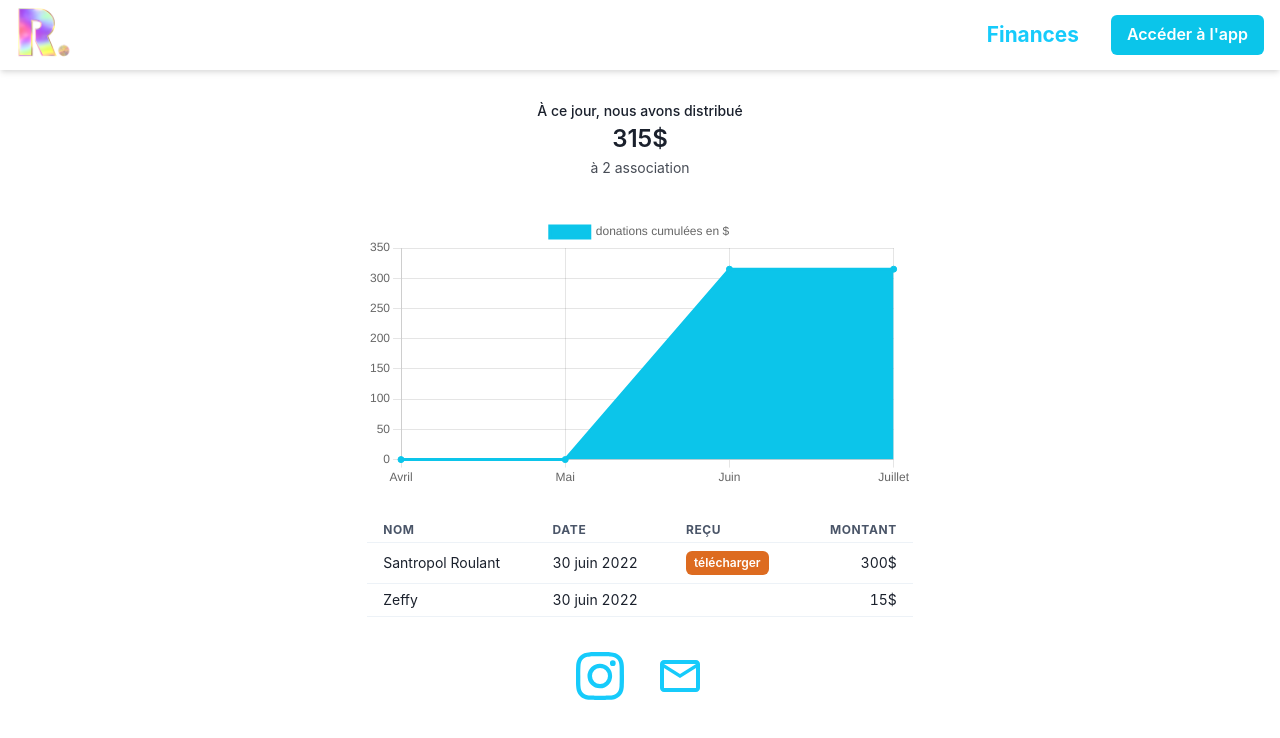
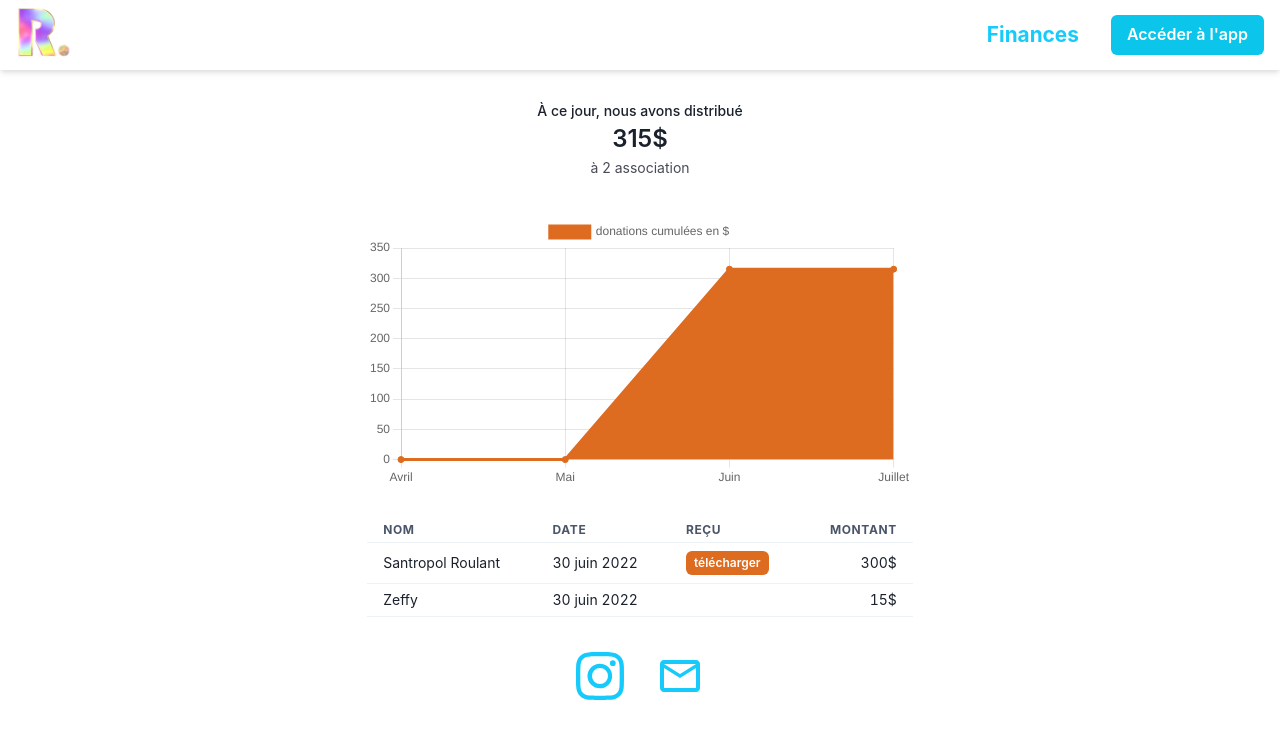
Before and after one commit to AlexisAnzieu/reves-website, a Next.js app: page /finances in a window 1280 px wide. Shown: the top 738 px of the page. Built offline with nearby package versions, Linux system fonts and the light colour scheme.

Commit message:
change color

```diff
--- a/pages/finances.tsx
+++ b/pages/finances.tsx
@@ -60,9 +60,9 @@ export default function Finances() {
                         labels: ["Avril", "Mai", "Juin", "Juillet"],
                         datasets: [
                             {
-                                backgroundColor: "#0CC5EA",
+                                backgroundColor: "#dd6b20",
                                 fill: true,
-                                borderColor: "#0CC5EA",
+                                borderColor: "#dd6b20",
                                 label: "donations cumulées en $",
                                 data: ["0", "0", "315", "315"],
                             },
```
